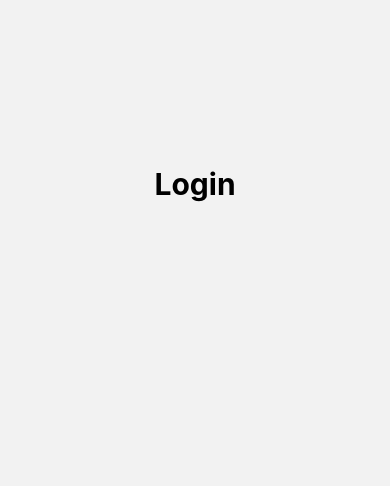
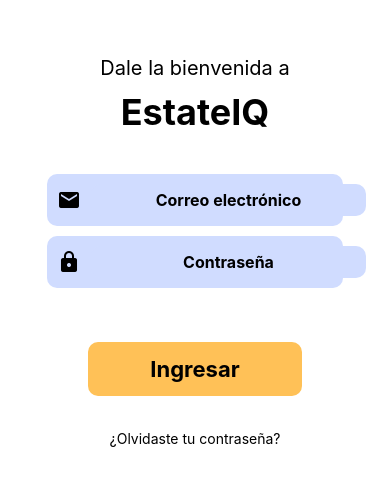
Before and after one commit to diegogodinezr/EstateIQMovil, a React Native app: screen /Login in a window 390 px wide. Shown: the part 134-620 px from the top of the page. Built offline with nearby package versions, Linux system fonts and the light colour scheme.

Commit message:
pantalla agregar

```diff
--- a/screens/AddScreen.js
+++ b/screens/AddScreen.js
@@ -12,6 +12,8 @@
   const [bathrooms, setBathrooms] = useState('');
   const [squareMeters, setSquareMeters] = useState('');
   const [details, setDetails] = useState('');
+  const [rentMode, setRentMode] = useState(true); // Estado para el modo Rentar
+  const [sellMode, setSellMode] = useState(false); // Estado para el modo Vender
 
   const handleChooseImage = () => {
     ImagePicker.launchImageLibrary({ mediaType: 'photo' }, (response) => {
@@ -39,9 +41,37 @@
     });
   };
 
+  const handleRentToggle = () => {
+    setRentMode(true);
+    setSellMode(false);
+  };
+
+  const handleSellToggle = () => {
+    setSellMode(true);
+    setRentMode(false);
+  };
+
   return (
     <View style={styles.container}>
-      <Text style={styles.title}>Publicar una propiedad</Text>
+      <View style={styles.header}>
+        <Text style={styles.title}>Publicar una propiedad</Text>
+
+        {/* Botones Rentar/Vender */}
+        <View style={styles.actionsContainer}>
+          <TouchableOpacity
+            style={[styles.actionButton, rentMode ? styles.activeButton : styles.inactiveButton]}
+            onPress={handleRentToggle}
+          >
+            <Text style={styles.actionButtonText}>Rentar</Text>
+          </TouchableOpacity>
+          <TouchableOpacity
+            style={[styles.actionButton, sellMode ? styles.activeButton : styles.inactiveButton]}
+            onPress={handleSellToggle}
+          >
+            <Text style={styles.actionButtonText}>Vender</Text>
+          </TouchableOpacity>
+        </View>
+      </View>
 
       {/* Sección de fotos */}
       <View style={styles.imageContainer}>
@@ -55,18 +85,41 @@
         </TouchableOpacity>
       </View>
 
-      {/* Formulario */}
-      <TextInput style={styles.input} placeholder="Título" value={title} onChangeText={setTitle} />
-      <TextInput style={styles.input} placeholder="Precio por mes" value={price} onChangeText={setPrice} />
+     {/* Formulario */}
+     <TextInput style={styles.input} placeholder="Título" value={title} onChangeText={setTitle} />
+      <TextInput
+        style={styles.input}
+        placeholder="Precio"
+        value={price}
+        onChangeText={setPrice}
+        keyboardType="numeric" // Solo permite números
+      />
       <TextInput style={styles.input} placeholder="Ubicación" value={location} onChangeText={setLocation} />
 
       {/* Seccion para recamaras, baños y m2 */}
       <View style={styles.detailsContainer}>
-        <TextInput style={styles.detailsInput} placeholder="Recámaras" value={bedrooms} onChangeText={setBedrooms} />
-        <TextInput style={styles.detailsInput} placeholder="Baños" value={bathrooms} onChangeText={setBathrooms} />
-        <TextInput style={styles.detailsInput} placeholder="m²" value={squareMeters} onChangeText={setSquareMeters} />
+        <TextInput
+          style={styles.detailsInput}
+          placeholder="Recámaras"
+          value={bedrooms}
+          onChangeText={setBedrooms}
+          keyboardType="numeric" // Solo permite números
+        />
+        <TextInput
+          style={styles.detailsInput}
+          placeholder="Baños"
+          value={bathrooms}
+          onChangeText={setBathrooms}
+          keyboardType="numeric" // Solo permite números
+        />
+        <TextInput
+          style={styles.detailsInput}
+          placeholder="m²"
+          value={squareMeters}
+          onChangeText={setSquareMeters}
+          keyboardType="numeric" // Solo permite números
+        />
       </View>
-
       {/* Campo de detalles */}
       <TextInput style={styles.input} placeholder="Detalles" value={details} onChangeText={setDetails} />
 
@@ -80,10 +133,25 @@
 
 const styles = StyleSheet.create({
   container: {
-    marginTop: 50,
+    marginTop: 80,
     flex: 1,
     padding: 20,
     backgroundColor: '#f0f0f0',
+  },
+  header: {
+    flexDirection: 'row',
+    alignItems: 'center',
+    justifyContent: 'space-between',
+    marginBottom: 20,
+  },
+  container: {
+    marginTop: 80,
+    flex: 1,
+    padding: 20,
+    backgroundColor: '#f0f0f0',
+  },
+  header: {
+    marginBottom: 1, // Añade espacio entre el título y los botones
   },
   title: {
     fontSize: 24,
@@ -136,7 +204,9 @@
   button: {
     backgroundColor: '#FFC157',
     padding: 15,
+    width: '60%',
     borderRadius: 5,
+    marginLeft: 70,
     alignItems: 'center',
   },
   buttonText: {
@@ -144,6 +214,33 @@
     fontSize: 18,
     fontWeight: 'bold',
   },
+  actionsContainer: {
+    flexDirection: 'row', // Cambia la dirección a columna
+    alignItems: 'center',
+    marginBottom: 10,
+  },
+  actionButton: {
+    backgroundColor: '#D3D3D3', // Color del botón inactivo
+    margin: 10, // Aumenta el margen
+    padding: 7, // Aumenta el padding
+    marginLeft: 40, // Espacio entre botones
+    borderRadius: 10,
+    width: '30%', // Ajusta el ancho
+    alignItems: 'center',
+    marginBottom: 5, // Espacio entre botones
+  },
+  activeButton: {
+    backgroundColor: '#FFC157', // Color del botón activo
+  },
+  inactiveButton: {
+    backgroundColor: '#D3D3D3', // Color del botón inactivo
+  },
+  actionButtonText: {
+    color: 'black',
+    fontSize: 16, // Aumenta el tamaño del texto
+    fontWeight: 'bold',
+    justifyContent: 'center',
+  },
 });
 
 export default AddScreen;
--- a/screens/LoginScreen.js
+++ b/screens/LoginScreen.js
@@ -1,19 +1,131 @@
-import React from "react";
-import { View, Text, StyleSheet, TouchableOpacity } from "react-native";
+import React, { useState } from 'react';
+import { View, Text, StyleSheet, TouchableOpacity, Image, TextInput } from 'react-native';
+import MaterialIcons from '@expo/vector-icons/MaterialIcons';
+import MaterialCommunityIcons from '@expo/vector-icons/MaterialCommunityIcons';
 
-const HomeScreen = () => {
-    return (
-        <View >
-            <Text
-            style={{
-                fontSize: 30,
-                fontWeight: 'bold',
-                textAlign: 'center',
-                marginTop: 300,
-            }}
-            >Login</Text>
+const LoginScreen = ({ navigation }) => {
+  const [email, setEmail] = useState('');
+  const [password, setPassword] = useState('');
+
+  // Define la función handleLogin
+  const handleLogin = () => {
+    // Aquí debes implementar la lógica de inicio de sesión
+    // (por ejemplo, enviar los datos a un backend)
+    console.log('Datos de inicio de sesión:', { email, password });
+  };
+
+  return (
+    <View style={styles.container}>
+      <View style={styles.logoContainer}>
+        <Image
+          style={styles.logo}
+        />
+      </View>
+      <Text style={styles.title}>Dale la bienvenida a</Text>
+      <Text style={styles.appName}>EstateIQ</Text>
+
+      <View style={styles.inputContainer}>
+        <View style={styles.inputField}>
+          <MaterialIcons name="email" size={24} color="black" />
+          <TextInput
+            style={styles.input}
+            placeholder="Correo electrónico"
+            value={email}
+            onChangeText={setEmail}
+          />
         </View>
-    );
-}
+        <View style={styles.inputField}>
+          <MaterialCommunityIcons name="lock" size={24} color="black" />
+          <TextInput
+            style={styles.input}
+            placeholder="Contraseña"
+            secureTextEntry={true}
+            value={password}
+            onChangeText={setPassword}
+          />
+        </View>
+      </View>
 
-export default HomeScreen;
+      <TouchableOpacity onPress={handleLogin} style={styles.button}>
+        <Text style={styles.buttonText}>Ingresar</Text>
+      </TouchableOpacity>
+
+      <TouchableOpacity onPress={() => navigation.navigate('ForgotPasswordScreen')}>
+        <Text style={styles.forgotPasswordText}>¿Olvidaste tu contraseña?</Text>
+      </TouchableOpacity>
+    </View>
+  );
+};
+
+const styles = StyleSheet.create({
+  container: {
+    flex: 1,
+    paddingTop: 70,
+    justifyContent: 'flex-start',
+    alignItems: 'center',
+    backgroundColor: '#fff',
+    padding: 10,
+  },
+  logoContainer: {
+    alignItems: 'center',
+    marginBottom: 20,
+  },
+  logo: {
+    width: 100,
+    height: 100,
+  },
+  title: {
+    fontSize: 20,
+    marginBottom: 10,
+  },
+  appName: {
+    fontSize: 36,
+    fontWeight: 'bold',
+    marginBottom: 40,
+  },
+  inputContainer: {
+    width: '80%',
+    marginBottom: 30,
+  },
+  inputField: {
+    backgroundColor: '#D0DCFF',
+    padding: 10,
+    borderRadius: 10,
+    marginBottom: 10,
+    flexDirection: 'row',
+    alignItems: 'center',
+  },
+  input: {
+    flex: 1,
+    marginLeft: 10,
+    textAlign: 'center',
+    fontWeight: 'bold',
+    color: '#000', // Color del texto
+    borderRadius: 10,
+    backgroundColor: '#D0DCFF',
+    fontSize: 16,
+    padding: 6,
+  },
+  button: {
+    padding: 14,
+    borderRadius: 5,
+    width: '80%',
+    alignItems: 'center',
+  },
+  buttonText: {
+    color: '#000',
+    textAlign: 'center',
+    borderRadius: 10,
+    padding: 14,
+    fontSize: 22,
+    fontWeight: 'bold',
+    width: '80%',
+    backgroundColor: '#FFC157',
+  },
+  forgotPasswordText: {
+    marginTop: 20,
+    color: '#000',
+  },
+});
+
+export default LoginScreen;
--- a/screens/RegisterScreen.js
+++ b/screens/RegisterScreen.js
@@ -30,7 +30,9 @@
           />
         </View>
         <View style={styles.inputField}>
+
           <MaterialCommunityIcons name="lock" size={24} color="black" />
+
           <TextInput
             style={styles.input}
             placeholder="Contraseña"
@@ -40,7 +42,9 @@
           />
         </View>
         <View style={styles.inputField}>
+
           <MaterialCommunityIcons name="lock" size={24} color="black" />
+
           <TextInput
             style={styles.input}
             placeholder="Confirmar contraseña"
@@ -63,7 +67,7 @@
         flex: 1,
         justifyContent: 'center',
         alignItems: 'center',
-        backgroundColor: '#FFF0F0', // Color de fondo
+        backgroundColor: '#fff', // Color de fondo
         padding: 10,
       },
       title: {
@@ -85,15 +89,17 @@
         marginBottom: 30,
       },
       inputField: {
-        backgroundColor: '#FFFAF0', // Color de fondo de los campos de entrada
-        padding: 20, // Aumenta el padding para mayor tamaño
-        borderRadius: 5,
-        marginBottom: 10,
+        backgroundColor: '#FFD78F', // Color de fondo de los campos de entrada
+        padding: 8, // Aumenta el padding para mayor tamaño
+        borderRadius: 10,
+        marginBottom: 20,
         flexDirection: 'row',
         alignItems: 'center',
       },
       input: {
         flex: 1,
+        fontWeight: 'bold',
+        color: '#000', // Color del texto
         marginLeft: 10,
         textAlign: 'center',
         borderRadius: 5,
@@ -102,10 +108,10 @@
         padding: 6, // Agrega padding para el texto
       },
       button: {
-        backgroundColor: '#E0E0FF', // Color del botón
-        padding: 20, // Aumenta el padding para mayor tamaño
-        borderRadius: 5,
-        width: '80%',
+        backgroundColor: '#A7BEFF', // Color del botón
+        padding: 4, // Aumenta el padding para mayor tamaño
+        borderRadius: 10,
+        width: '60%',
         alignItems: 'center',
       },
       buttonText: {
--- a/screens/WelcomeScreen.js
+++ b/screens/WelcomeScreen.js
@@ -62,10 +62,9 @@
     alignItems: 'center',
   },
   link: {
-    backgroundColor: '#E0E0FF',
     padding: 10,
     borderRadius: 5,
-    width: '80%',
+    width: '50%',
     alignItems: 'center',
   },
   linkText: {
```
Also changed, not shown: Navigation.js (+5 -5 lines).
